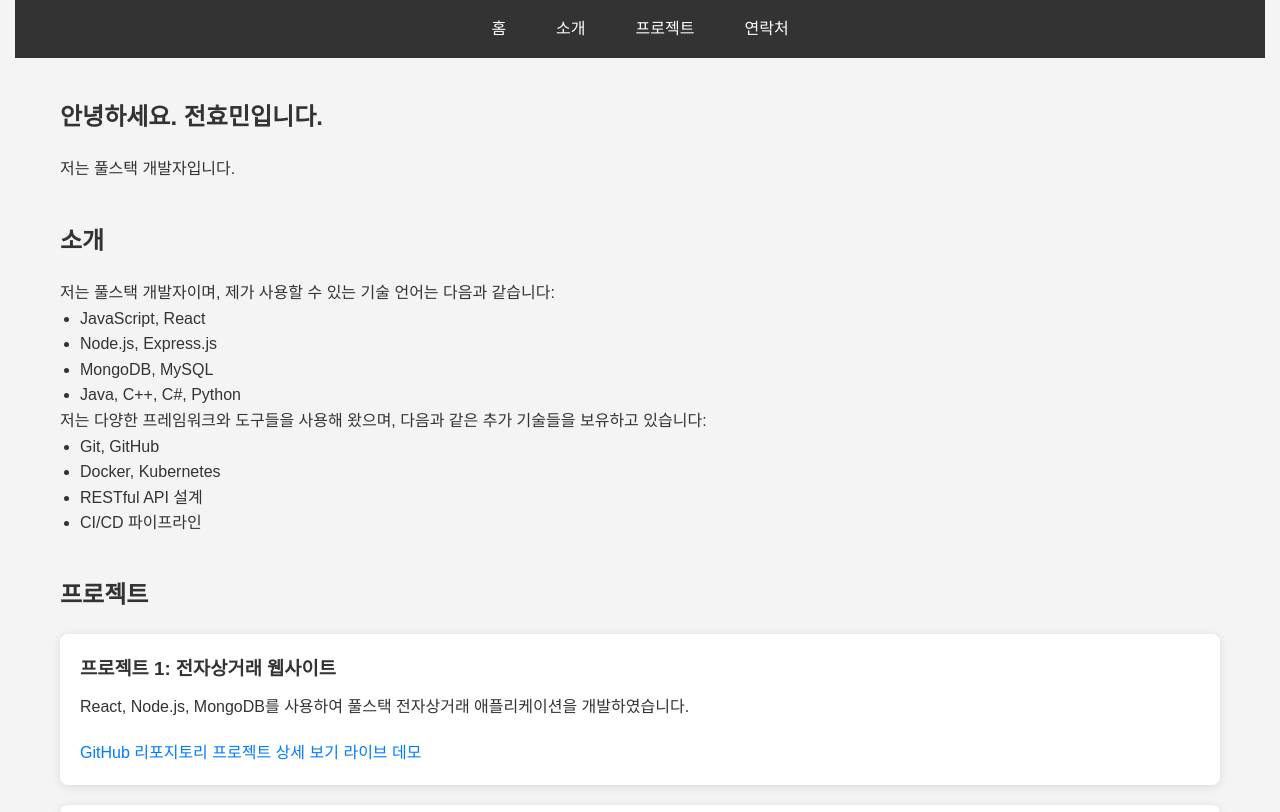
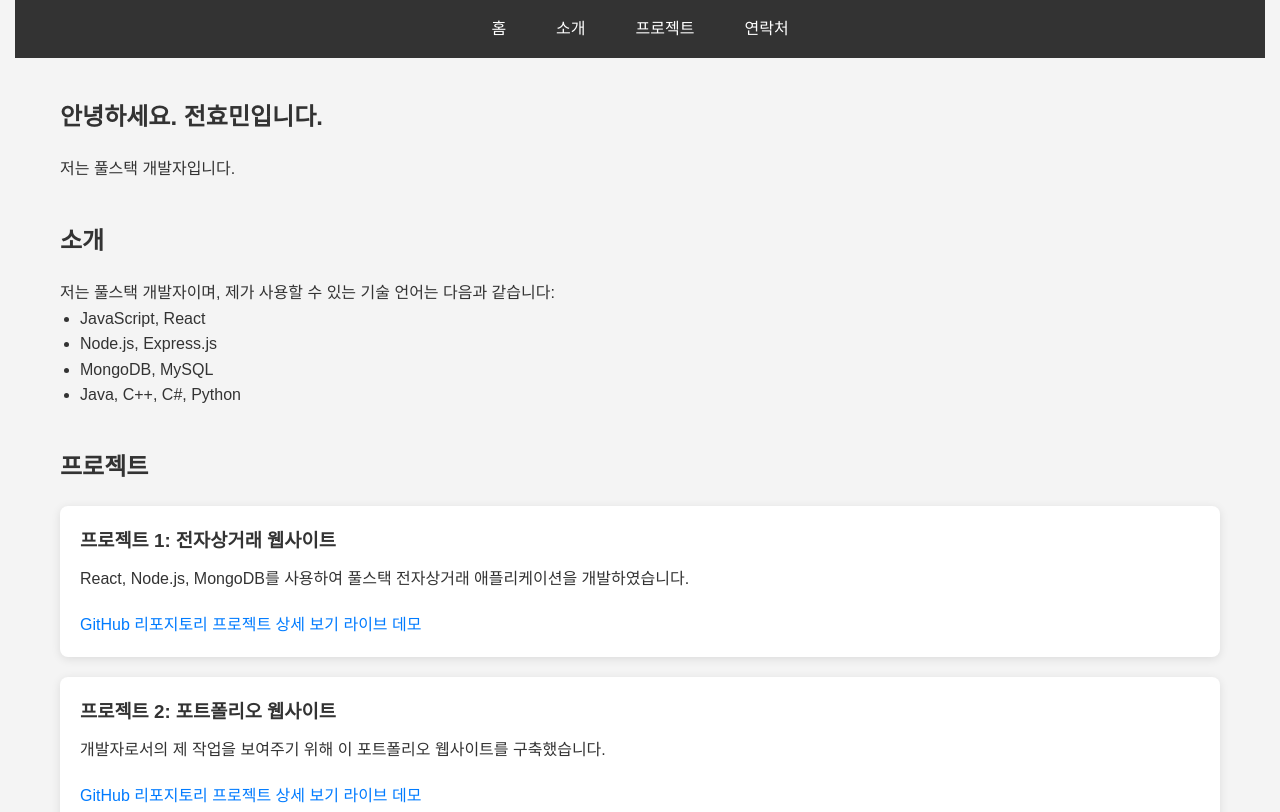
Before and after one commit to Hyomin0713/Hyomin0713.github.io, a plain HTML site: page index.html in a window 1280 px wide. Shown: the top 812 px of the page. Drawn offline with Linux system fonts and the light colour scheme.

Commit message:
index.html

```diff
--- a/index.html
+++ b/index.html
@@ -37,12 +37,6 @@
                 <li>MongoDB, MySQL</li>
                 <li>Java, C++, C#, Python</li>
             </ul>
-            <p>저는 다양한 프레임워크와 도구들을 사용해 왔으며, 다음과 같은 추가 기술들을 보유하고 있습니다:</p>
-            <ul>
-                <li>Git, GitHub</li>
-                <li>Docker, Kubernetes</li>
-                <li>RESTful API 설계</li>
-                <li>CI/CD 파이프라인</li>
             </ul>
         </section>
 
```
